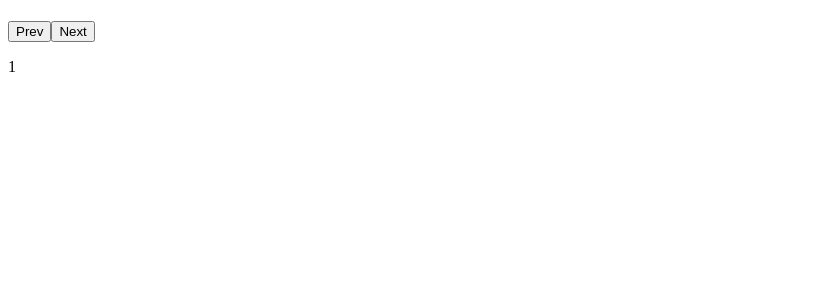
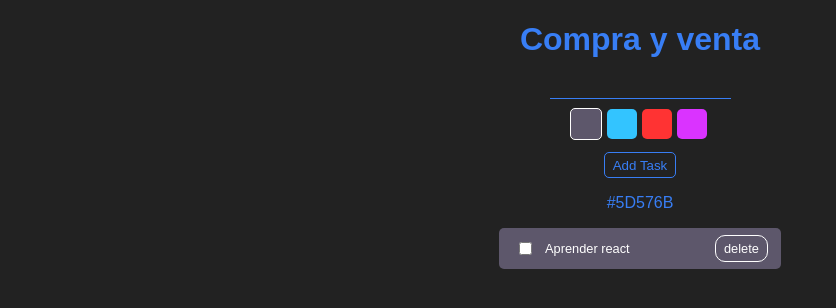
Before and after one commit to VictorYugo/Agenda-creada-en-React, a React (Create React App) app in the folder Proyecto/hello-cra/: page / in a window 1280 px wide. Shown: the top 308 px of the page, without its empty margins (0-836 px from the left). Built offline with nearby package versions, Linux system fonts and the light colour scheme; no server answers.

Commit message:
Recordatorio completo usando css en react

```diff
--- a/Proyecto/hello-cra/package.json
+++ b/Proyecto/hello-cra/package.json
@@ -36,5 +36,8 @@
       "last 1 firefox version",
       "last 1 safari version"
     ]
+  },
+  "devDependencies": {
+    "shortid": "^2.2.15"
   }
 }
--- a/Proyecto/hello-cra/src/App.jsx
+++ b/Proyecto/hello-cra/src/App.jsx
@@ -1,30 +1,108 @@
-import React, {useState} from 'react';
+import React, { Component } from 'react';
+import {createGlobalStyle} from 'styled-components';
+import FormTask from './components/FormTask';
+import Task from './components/Task';
+import allColors from './styles/colors';
+import {generate as id} from 'shortid'
 
-import {useHttp} from './hooks/useHttp'
+const GlobalStyle = createGlobalStyle`
+    body{
+        font-family: sans-serif;
+        background-color: #222;
+        color: ${allColors.mainColor};
+        text-align: center;
+        margin: 0;
+    }
+`
 
-const App = () => {
-  const [id, setId] = useState(1)
-  const [post] = useHttp(`https://jsonplaceholder.typicode.com/posts/${id}`)
+class App extends Component {
 
-  const handlePrevId = () => {
-    if (id>1) setId(id - 1)
-  }
+    state = {
+        colorSelected: allColors.colors[0],
+        tasks: [
+            {
+                title: 'Aprender react',
+                color: allColors.colors[0],
+                done: false
+            }
+        ]
+    }
 
-  const handleNextId = () => {
-    setId(id + 1)
-  }
+    handleSubmit = (e) => {
+        e.preventDefault()
+        if(e.target.title.value.trim() !== ''){
+            this.createNewTask(e.target.title.value)
+            e.target.title.value=''
+        }
+    }
 
-    return (
-      <div>
-        <h1>{post.title}</h1>
-        <p>{post.body}</p>
-        <button onClick={handlePrevId}>Prev</button>
-        <button onClick={handleNextId}>Next</button>
-        <p>{id}</p>
-      </div>
-    )
+    createNewTask = (title) => {
+        const newTask = {
+            id: id(),
+            title,
+            color:this.state.colorSelected,
+            done: false
+        }
+        const allTasks = [...this.state.tasks, newTask]
+        this.setState( {tasks: allTasks})
+    }
 
+    getTask = (id) => {
+        const task = this.state.tasks.find(task => task.id === id)
+        return task
+    }
 
+    handleCompleteTask = (id) => {
+        const currentTasks = this.state.tasks
+        const task = this.getTask(id)
+        const index = currentTasks.indexOf(task)
+
+        currentTasks[index].done = !currentTasks[index].done
+
+        this.setState({tasks: currentTasks})
+    }
+
+    handleDeleteTask = (id) => {
+        let currentTasks = this.state.tasks
+        currentTasks = currentTasks.filter(task=>task.id !== id)
+
+        this.setState({tasks:currentTasks})
+        }
+
+    handleChangeColor = (color) => {
+        this.setState({ colorSelected: color})
+    }
+
+    render() {
+        const {colorSelected, tasks} = this.state
+        return (
+            <div>
+                <GlobalStyle></GlobalStyle>
+                <h1>Compra y venta</h1>
+                <FormTask
+                    handleChangeColor={this.handleChangeColor}
+                    handleSubmit={this.handleSubmit}
+                    colorSelected={colorSelected}
+                ></FormTask>
+                <p>{this.state.colorSelected}</p>
+                {this.state.tasks.length===0 && <p>Not tasks yet</p>}
+                <div>
+                    {
+                        tasks.map(task =>(
+                            <Task
+                                key={id()}
+                                done={task.done}
+                                title={task.title}
+                                color={task.color}
+                                handleCompleteTask={ () => this.handleCompleteTask(task.id) }
+                                handleDeleteTask={ () => this.handleDeleteTask(task.id)}
+                            ></Task>
+                        ))
+                    }
+                </div>
+            </div>
+        );
+    }
 }
 
 export default App;
--- /dev/null
+++ b/Proyecto/hello-cra/src/components/ColorBox.jsx
@@ -0,0 +1,33 @@
+import React from 'react'
+import styled from 'styled-components';
+
+const LabelColor = styled.label`
+    display: inline-block;
+    width: 30px;
+    height: 30px;
+    margin-top: .5rem;
+    margin-left: 5px;
+    background-color: ${({color}) => color};
+    border-radius: 5px;
+`
+
+const InputRadio = styled.input`
+    display: none;
+    &:checked + label{
+        border: 1px solid #fff;
+    }
+`
+
+const ColorBox = ({color, handleChangeColor, isChecked}) => (
+    <div>
+        <InputRadio
+            defaultChecked={isChecked}
+            id={color}
+            name="color"
+            onChange={()=>handleChangeColor(color)}
+            type="radio"></InputRadio>
+        <LabelColor htmlFor={color} color={color}></LabelColor>
+    </div>
+)
+
+export default ColorBox;
--- /dev/null
+++ b/Proyecto/hello-cra/src/components/FormTask.jsx
@@ -0,0 +1,53 @@
+import React from 'react';
+import styled from 'styled-components';
+import allColors from '../styles/colors';
+import ColorBox from './ColorBox';
+import {generate as id} from 'shortid';
+
+const Input = styled.input`
+    border: none;
+    border-bottom: 1px solid ${allColors.mainColor};
+    background: none;
+    outline: none;
+    color: ${allColors.mainColor};
+`
+const Button = styled.button`
+    background-color: transparent;
+    border: 1px solid ${allColors.mainColor};
+    border-radius: 5px;
+    color: ${allColors.mainColor};
+    padding: .3rem .5rem;
+    cursor: pointer;
+    outline: none;
+
+    &:hover{
+        background-color:${allColors.mainColor};
+        color:#222;
+    }
+`
+const ColorContainer = styled.div`
+    display: flex;
+    justify-content: space-space-between;
+    align-items: center;
+    width: 150px;
+    margin: 1px auto .5rem;
+`
+
+const FormTask = ({ handleChangeColor, handleSubmit, colorSelected }) => (
+    <form onSubmit={handleSubmit}>
+        <Input name="title" type="text"></Input>
+        <ColorContainer>
+            {allColors.colors.map(color => (
+                <ColorBox
+                    handleChangeColor={handleChangeColor}
+                    color={color}
+                    key={id()}
+                    isChecked={colorSelected === color}
+                    ></ColorBox>
+            ))}
+        </ColorContainer>
+        <Button>Add Task</Button>
+    </form>
+)
+
+export default FormTask;
--- /dev/null
+++ b/Proyecto/hello-cra/src/components/Task.jsx
@@ -0,0 +1,51 @@
+import React from 'react'
+import styled from 'styled-components'
+
+const TaskContainer = styled.div`
+    display: grid;
+    grid-template-columns: 30px 1fr 50px;
+    justify-items: start;
+    align-items: center;
+    padding: 0 1rem;
+    background-color: ${({color})=>color};
+    width: 100%;
+    max-width: 250px;
+    margin: 1rem auto;
+    border-radius: 5px;
+`
+const TaskButton = styled.button`
+    font-size: .8rem;
+    background-color: transparent;
+    border: 1px solid #fff;
+    color:#fff;
+    padding: .3rem .5rem;
+    border-radius: 10px;
+    cursor: pointer;
+    outline:none;
+
+    &:hover{
+        background-color:#fff;
+        color:#222;
+    }
+`
+
+const TaskText = styled.p`
+    font-size: .8rem;
+    color: #FFF;
+    text-decoration:${({done}) => done ? 'line-through' : 'none'};
+`
+
+const Task = ( {color, title, done, handleCompleteTask, handleDeleteTask} ) => (
+    <TaskContainer color={color}>
+        <input
+            type="checkbox"
+            onChange={handleCompleteTask}
+            defaultChecked={done}/>
+        <TaskText done={done}>{title}</TaskText>
+        <TaskButton
+            onClick={handleDeleteTask}
+        >delete</TaskButton>
+    </TaskContainer>
+)
+
+export default Task;
--- /dev/null
+++ b/Proyecto/hello-cra/src/styles/colors.js
@@ -0,0 +1,11 @@
+const allColor = {
+    mainColor: '#387EF5',
+    colors: [
+        '#5D576B',
+        '#33C4FF',
+        '#FF3333',
+        '#DA33FF'
+    ]
+}
+
+export default allColor;
```
Also changed, not shown: Proyecto/hello-cra/src/App5.jsx (added, +30 -0 lines), Proyecto/hello-cra/src/components/Form.jsx (deleted), 1 other file (tests, documents, lock files or other folders).
